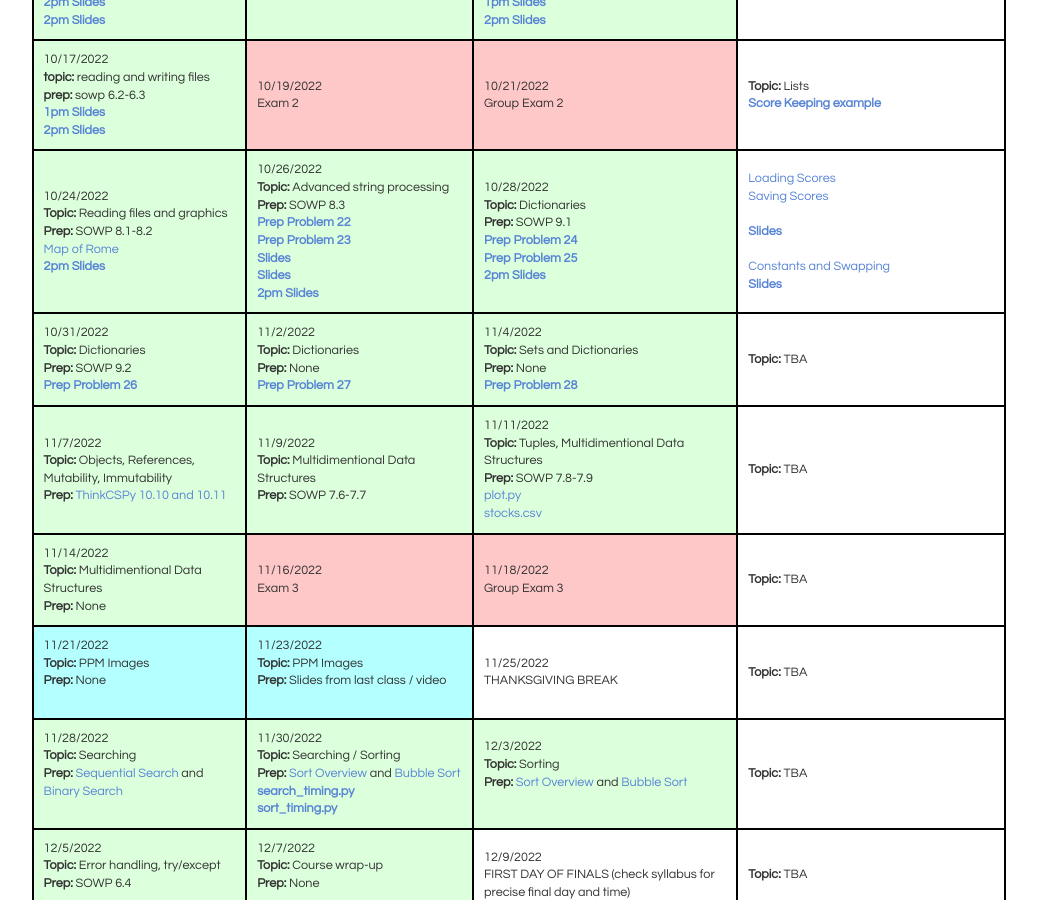
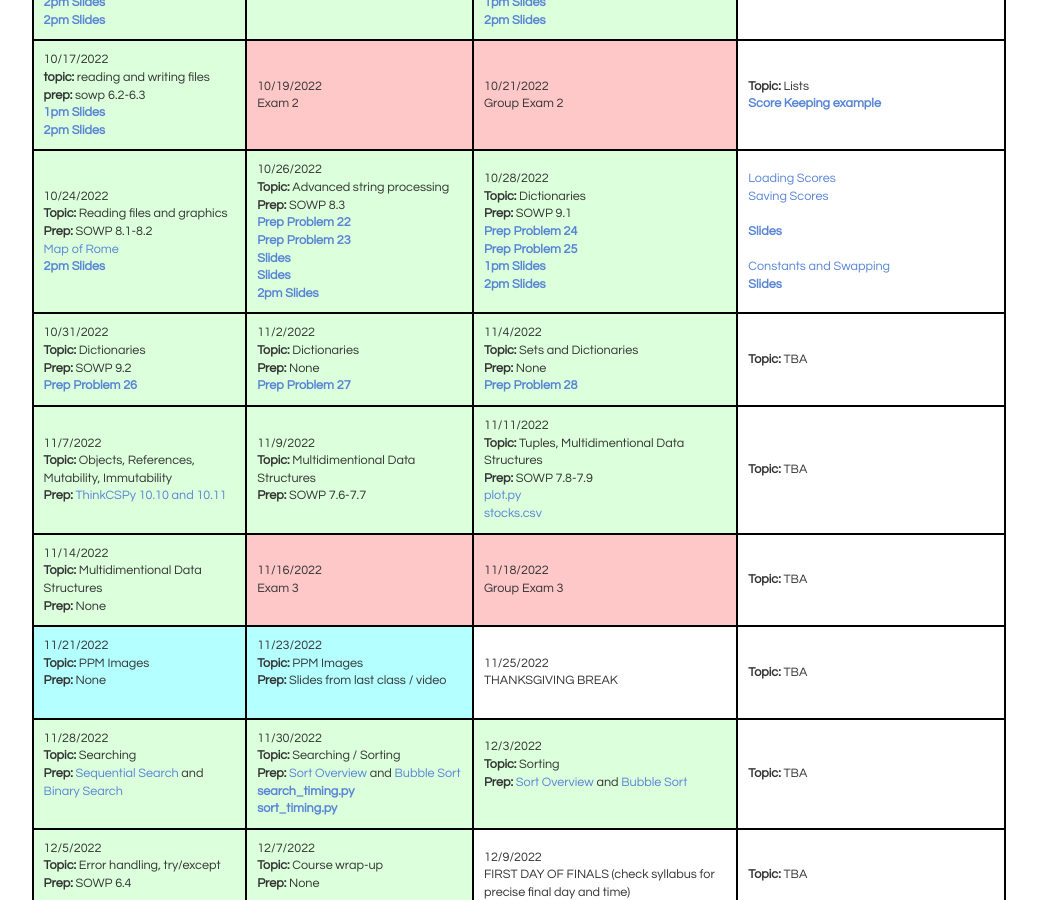
Before and after one commit to bddicken/cs110fall2022website, a Jekyll site: the page built from schedule/index.md, in a window 1280 px wide and 900 px high, scrolled down 1413 px. Shown: the whole window, without its empty margins (121-1158 px from the left). Built offline with Jekyll 4.4.1, drawn with Linux system fonts in a browser that asks for light colours.

Commit message:
Add slides

```diff
--- a/schedule/index.md
+++ b/schedule/index.md
@@ -344,6 +344,7 @@ The <b>Prep</b> for each day indicates the work you need to have completed <b>BE
     <b>Prep:</b> SOWP 9.1 <br/>
     <a href="../preps/24/"><b>Prep Problem 24</b></a> <br/>
     <a href="../preps/25/"><b>Prep Problem 25</b></a> <br/>
+    <a href="./slides//29-string-debugging.pdf"><b>1pm Slides</b></a> <br/>
     <a href="./slides/27-list-string-methods-AP-before.pdf"><b>2pm Slides</b></a> <br/>
   </td>
   <td>
```
Also changed, not shown: 1 other file.
